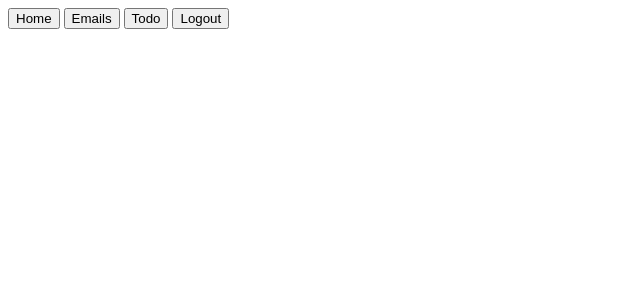
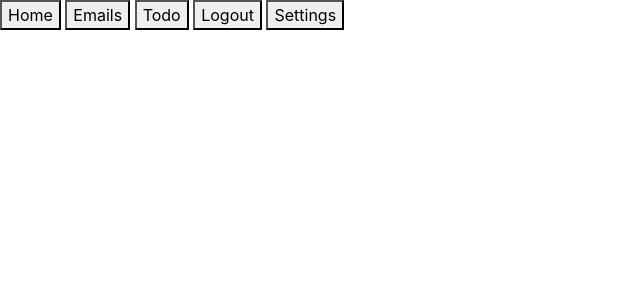
Before and after one commit to Coreyboy1820/CMPE131-Project, a Flask app: page / in a window 1280 px wide. Shown: the top 300 px of the page, without its empty margins (0-640 px from the left). Run offline with Flask 3, Linux system fonts and the light colour scheme; a user stored in the database is signed in; some libraries are stand-ins or nearby versions.

Commit message:
starting of settings page

```diff
--- a/app/routes.py
+++ b/app/routes.py
@@ -40,3 +40,8 @@ def emails():
 def logout():
     session.clear()
     return redirect(url_for('login'))
+
+@myapp_obj.route("/settings")
+@login_page.loginFunctions.required_login
+def settings():
+    return render_template('settings.html', title="settings")
--- a/app/templates/navbar.html
+++ b/app/templates/navbar.html
@@ -1,12 +1,15 @@
 {% block navbar %}
     <head>
         <title>{{ title }} - Gmail Clone</title>
+        <link rel="stylesheet" href="https://maxcdn.bootstrapcdn.com/bootstrap/4.5.2/css/bootstrap.min.css">
+        <link rel="stylesheet" href="../stylesheet.css">
     </head>
     {% if title != "login" and title != "register" %}
         <button onclick="window.location.href='/home'">Home</button>
         <button onclick="window.location.href='/emails'">Emails</button>
         <button onclick="window.location.href='/todo'">Todo</button>
         <button onclick="window.location.href='/logout'">Logout</button>
+        <button onclick="window.location.href='/settings'">Settings</button>
     {% elif title == "register" %}
         <button onclick="window.location.href='/login'">Login</button>
     {% else %}
```
Also changed, not shown: app/templates/settings.html (added, +22 -0 lines), app/stylesheet.css (added).
